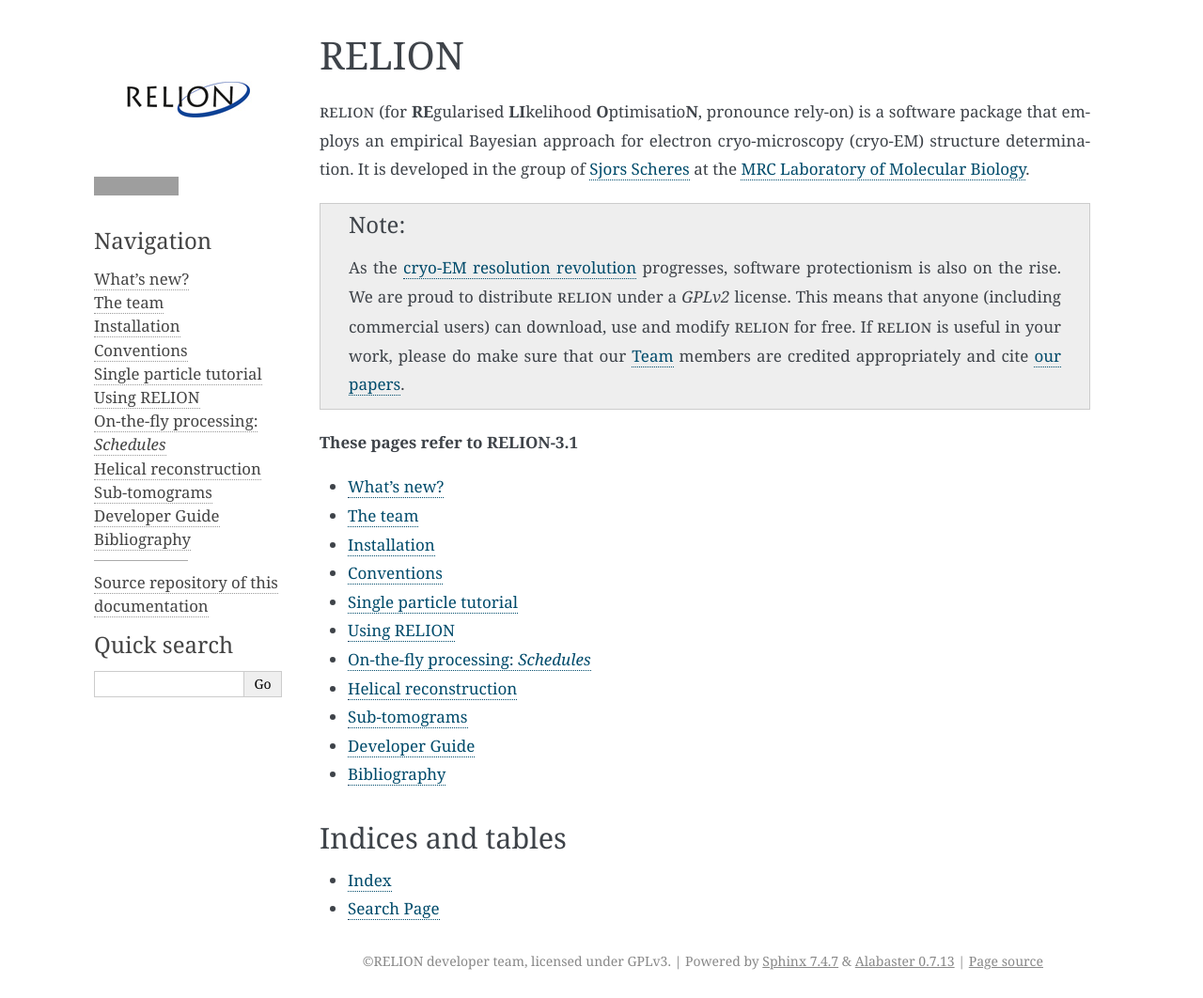
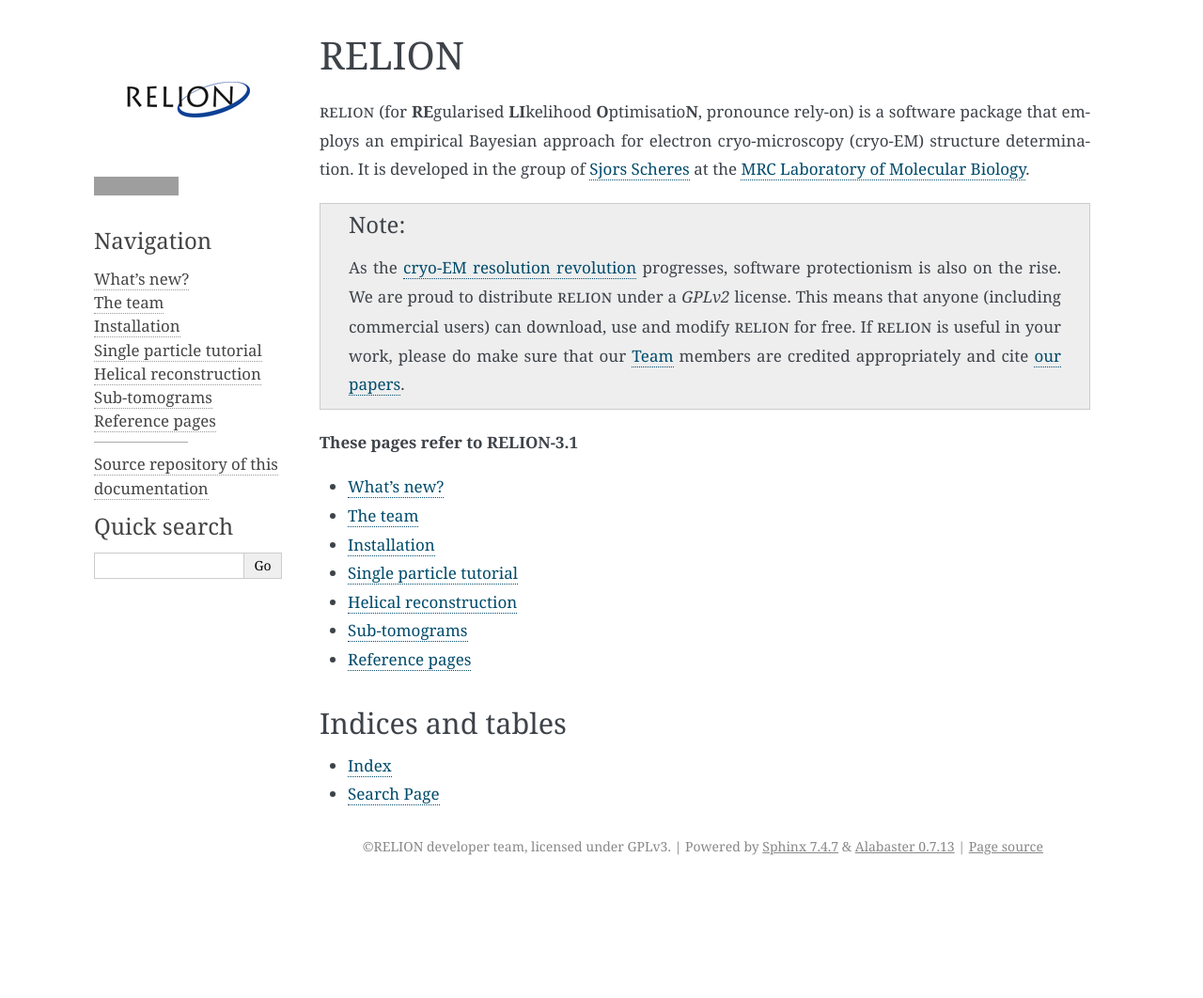
Before and after one commit to 3dem/relion-documents, a Sphinx documentation site: the page built from source/index.rst, in a window 1280 px wide. Shown: the whole page at 94% size. Built offline with Sphinx 7.4.7, drawn with Linux system fonts in a browser that asks for light colours; after the commit the page ends 940 px from its top, so only the background shows below that; grey boxes are pictures that could not be loaded.

Commit message:
moved cetrain pages to Reference directory

```diff
--- /dev/null
+++ b/source/Reference/index.rst
@@ -0,0 +1,11 @@
+Reference pages
+===============
+
+.. toctree::
+   :maxdepth: 2
+
+   Conventions
+   Schedules
+   Using-RELION
+   DeveloperGuide
+   Bibliography
--- a/source/index.rst
+++ b/source/index.rst
@@ -19,14 +19,10 @@ It is developed in the group of `Sjors Scheres <https://www2.mrc-lmb.cam.ac.uk/g
    Whats-new
    Team
    Installation
-   Conventions
    Tutorial/index
-   Using-RELION
-   Schedules
    Helix
    Subtomogram
-   DeveloperGuide
-   Bibliography
+   Reference/index
 
 Indices and tables
 ------------------
```
Also changed, not shown: source/Reference/Bibliography.rst (renamed from source/Bibliography.rst), source/Reference/Conventions.rst (renamed from source/Conventions.rst), source/Reference/DeveloperGuide.rst (renamed from source/DeveloperGuide.rst), source/Reference/Schedules.rst (renamed from source/Schedules.rst), source/Reference/Using-RELION.rst (renamed from source/Using-RELION.rst), 1 other file.
